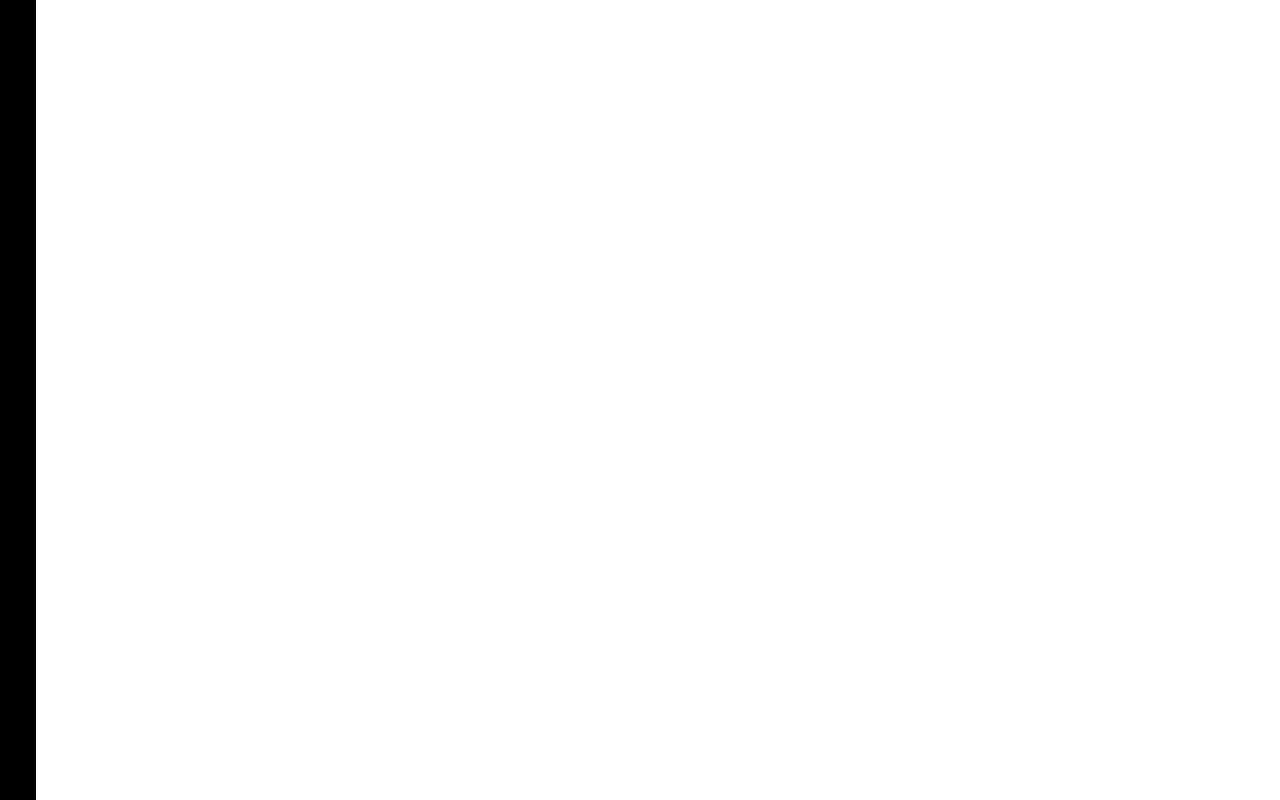
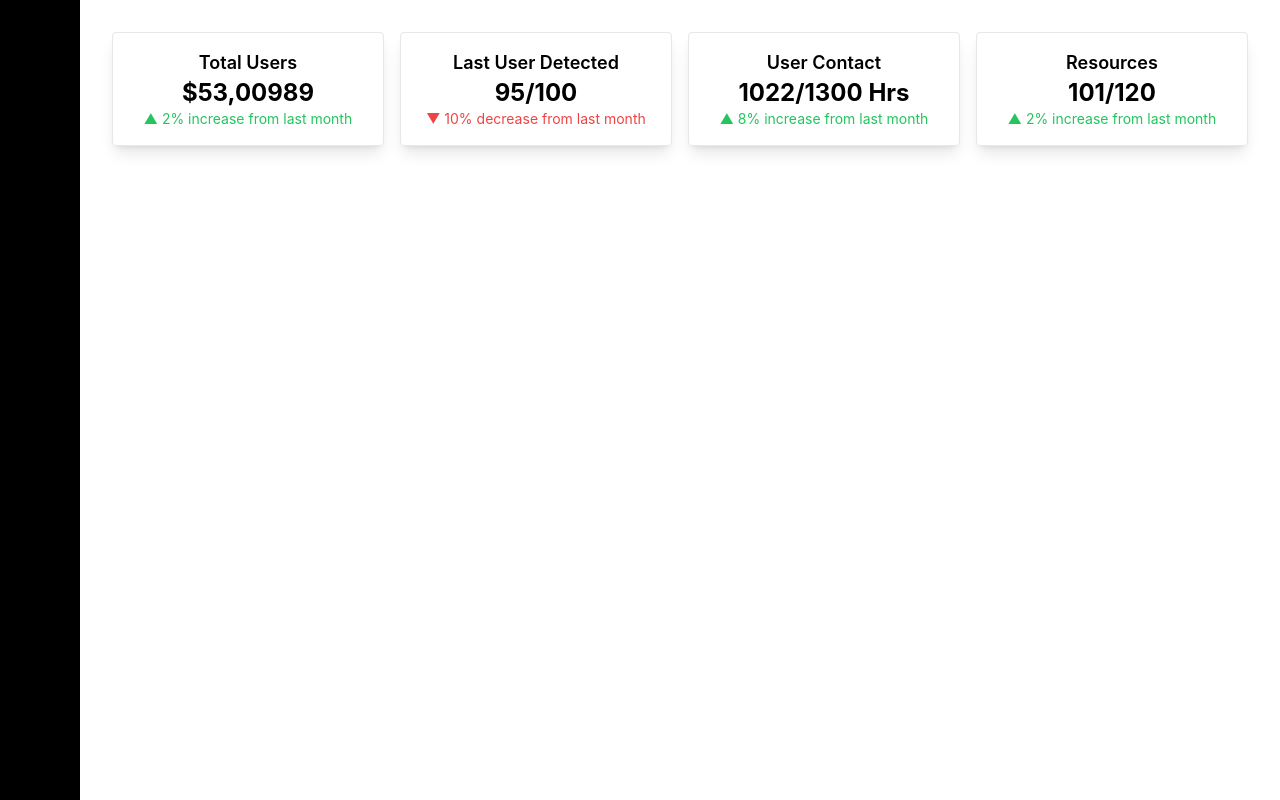
Before and after one commit to Rahulnalam1/HackAIFrontEnd, a React (Create React App) app in the folder botsquad/: page / in a window 1280 px wide. Built offline with nearby package versions, Linux system fonts and the light colour scheme.

Commit message:
added stat boxes

```diff
--- a/botsquad/src/App.js
+++ b/botsquad/src/App.js
@@ -1,14 +1,44 @@
+import React from 'react';
 import './App.css';
+import StatBox from './components/statbox';
 
 function App() {
   return (
     <div className="App">
       <div className="flex">
         {/* Dashboard Sidebar */}
-        <div className="bg-black w-9 h-screen"></div>
+        <div className="bg-black w-20 h-screen"> {/* Adjust width as needed */}
+          {/* Sidebar content */}
+        </div>
 
-        {/* Main Content Placeholder */}
-        <div className="flex-grow">
+        {/* Main Content */}
+        <div className="flex-grow p-8">
+          <div className="grid grid-cols-2 md:grid-cols-4 gap-4">
+            <StatBox
+              title="Total Users"
+              value="$53,00989"
+              delta="2% increase from last month"
+              deltaType="increase"
+            />
+            <StatBox
+              title="Last User Detected"
+              value="95/100"
+              delta="10% decrease from last month"
+              deltaType="decrease"
+            />
+            <StatBox
+              title="User Contact"
+              value="1022/1300 Hrs"
+              delta="8% increase from last month"
+              deltaType="increase"
+            />
+            <StatBox
+              title="Resources"
+              value="101/120"
+              delta="2% increase from last month"
+              deltaType="increase"
+            />
+          </div>
           {/* Placeholder for future content */}
         </div>
       </div>
--- /dev/null
+++ b/botsquad/src/components/statbox.js
@@ -0,0 +1,16 @@
+// StatBox.js
+import React from 'react';
+
+const StatBox = ({ title, value, delta, deltaType }) => {
+    const deltaColor = deltaType === 'increase' ? 'text-green-500' : 'text-red-500';
+
+    return (
+        <div className="p-4 border rounded shadow-lg flex flex-col justify-between w-67 md:w-67 h-49">
+            <h2 className="text-lg font-semibold">{title}</h2>
+            <p className="text-2xl font-bold">{value}</p>
+            <p className={`text-sm ${deltaColor}`}>{deltaType === 'increase' ? '▲' : '▼'} {delta}</p>
+        </div>
+    );
+};
+
+export default StatBox;
```
